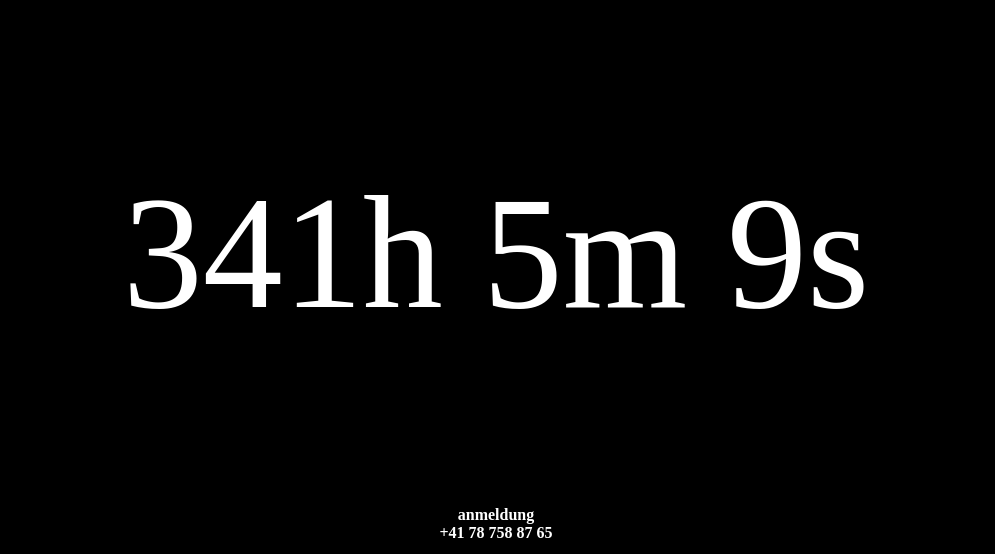
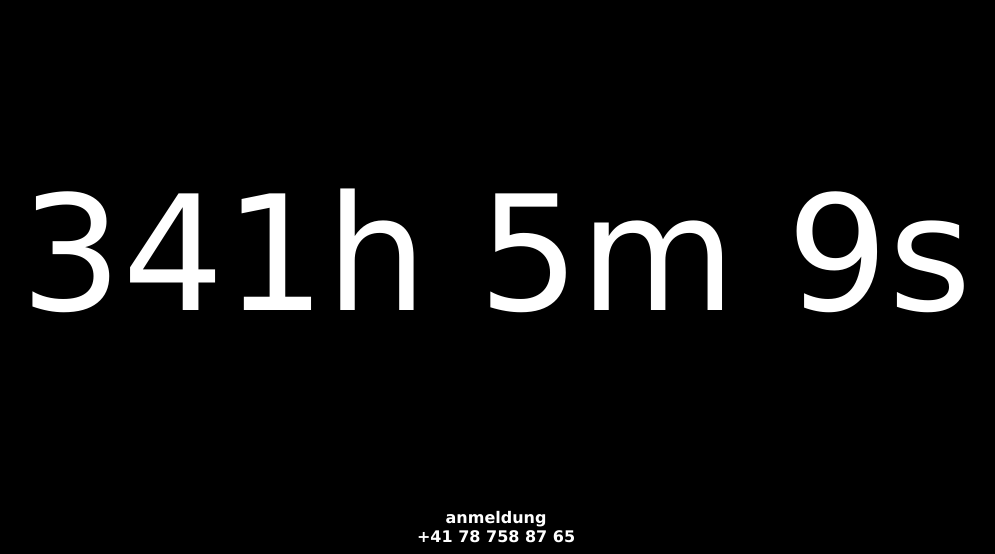
Before and after one commit to Dragulalala/Dragulalala.github.io, a plain HTML site: page index.html in a window 1280 px wide. Shown: the part 311-865 px from the top of the page, without its empty margins (144-1139 px from the left). Drawn offline with Linux system fonts and the light colour scheme.

Commit message:
Update index.html

```diff
--- a/index.html
+++ b/index.html
@@ -2,7 +2,7 @@
 <html>
 
     <style>
-        body {font-family: Eurostile;
+        body {font-family: Eurostile, Verdana, WildWest, Bedrock;
         }
 
         .container {
```
